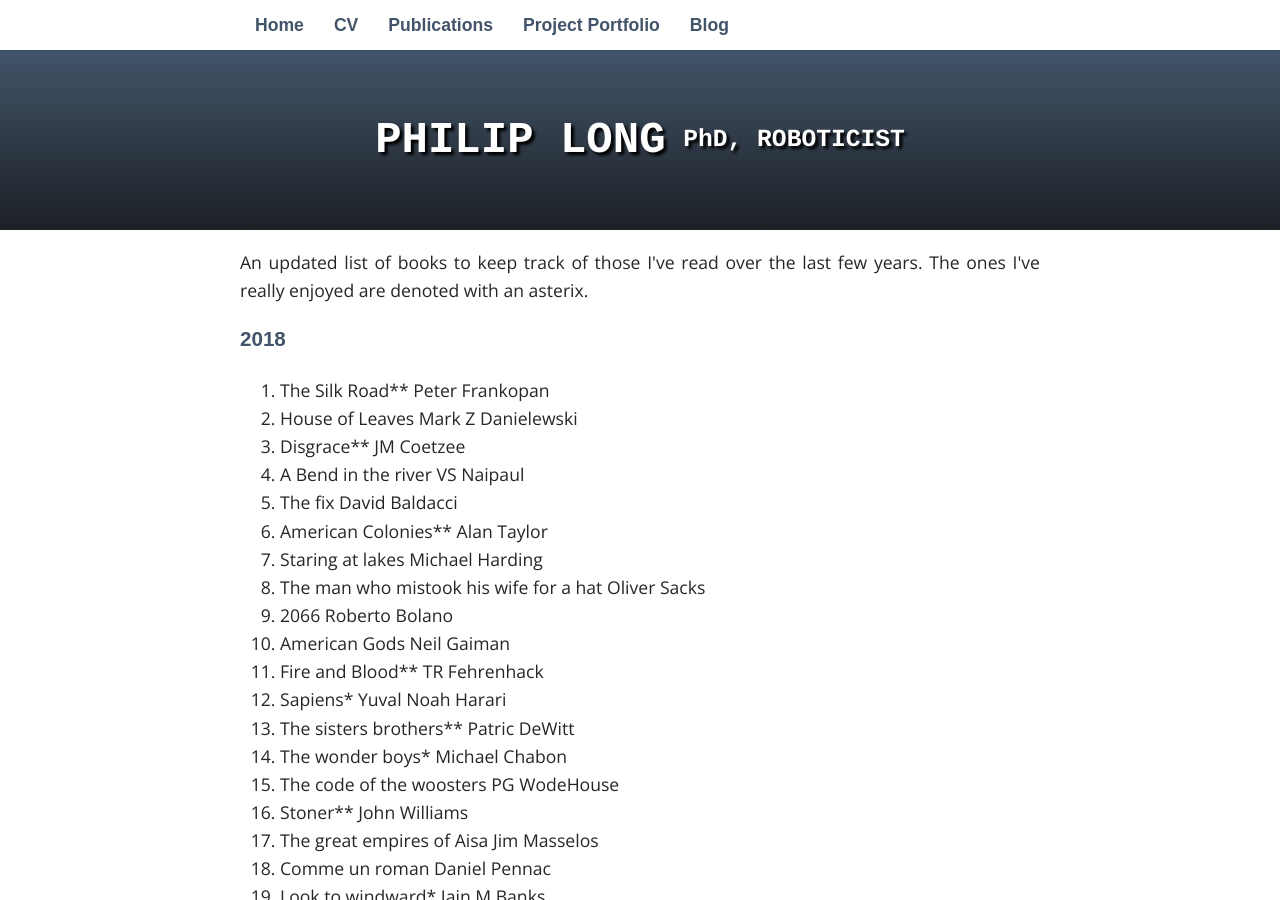
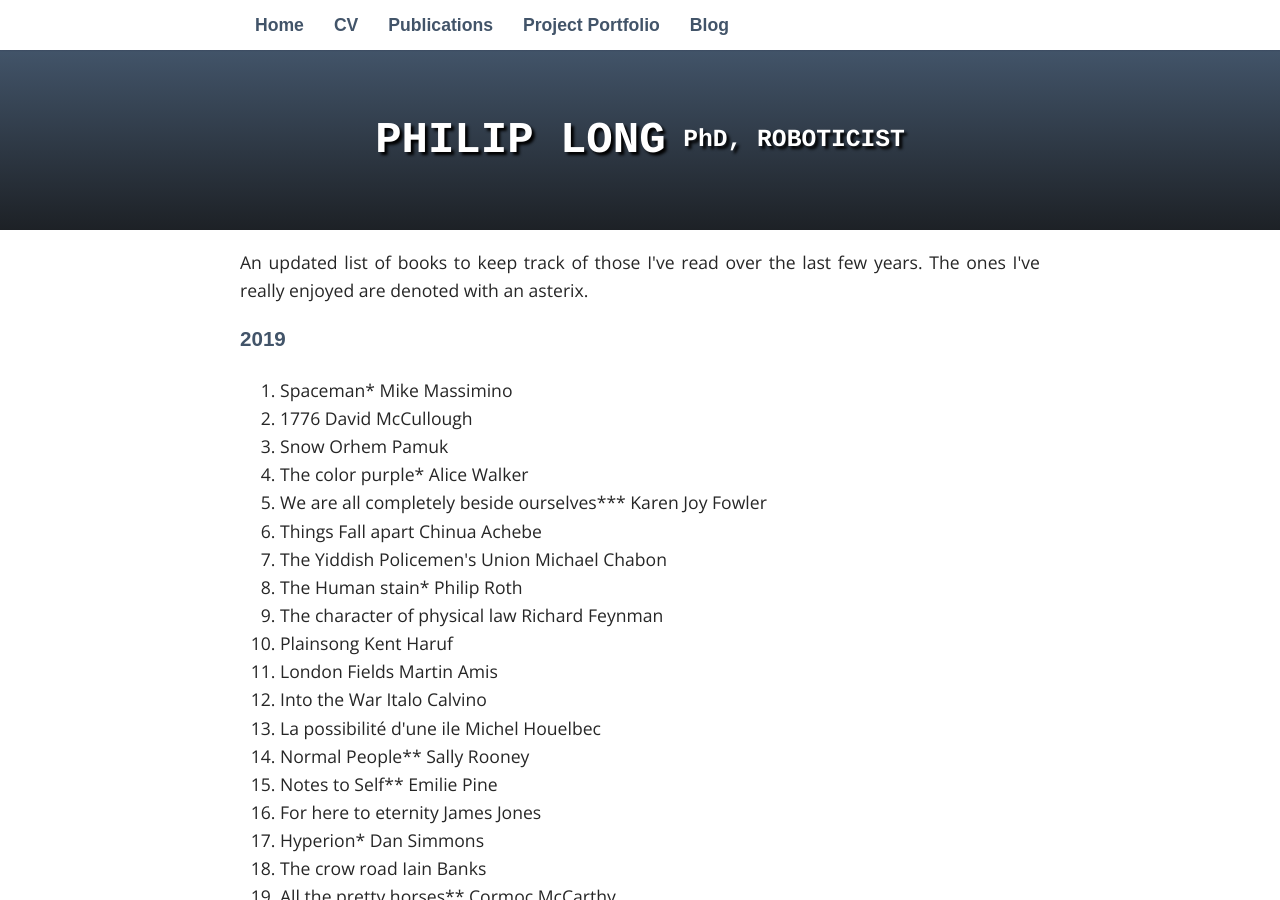
Before and after one commit to philip-long/philip-long.github.io, a Jekyll site: the page built from _posts/2018-12-29-Books.md, in a window 1280 px wide and 900 px high. Built offline with Jekyll 4.4.1, drawn with Linux system fonts in a browser that asks for light colours; nearby versions of some CDN libraries; some web fonts are replaced; library files that are not in the unit come from our copies; some of the changed text lies outside the part shown.

Commit message:
Update 2018-12-29-Books.md

```diff
--- a/_posts/2018-12-29-Books.md
+++ b/_posts/2018-12-29-Books.md
@@ -10,6 +10,69 @@ category: [ Books]
 <p>
     An updated list of books to keep track of those I've read over the last few years. The ones I've really enjoyed are denoted with an asterix.
 </p>
+
+
+<h3> 2019</h3>
+<ol>
+<li> Spaceman*  Mike Massimino </li>
+<li> 1776  David McCullough </li>
+<li> Snow  Orhem Pamuk </li>
+<li> The color purple* Alice Walker </li>
+<li> We are all completely beside ourselves*** Karen Joy Fowler </li>
+<li> Things Fall apart Chinua Achebe </li>
+<li> The Yiddish Policemen's Union Michael Chabon </li>
+<li> The Human stain* Philip Roth </li>
+<li> The character of physical law Richard Feynman</li>
+<li> Plainsong Kent Haruf</li>
+<li> London Fields Martin Amis</li>
+<li> Into the War Italo Calvino</li>
+<li> La possibilité d'une ile Michel Houelbec</li>
+<li> Normal People** Sally Rooney</li>
+<li> Notes to Self** Emilie Pine</li>
+<li> For here to eternity James Jones</li>
+<li> Hyperion* Dan Simmons</li>
+<li> The crow road Iain Banks</li>
+<li> All the pretty horses** Cormoc McCarthy</li>
+<li> A hearting breaking work of staggering genius** Dave Eggers</li>
+<li> That they may face the rising sun*** John McGahern</li>
+<li> The Hydrogen Sonata Ian M Banks</li>
+<li> La panthére des neiges Sylvain Tesson</li>
+</ol>
+
+
+<h3> 2017</h3>
+
+<ol>
+<li> The Sellout**  Paul Beatty </li>
+<li> Spring Snow  Yukio Mishima </li>
+<li> The once and future king  TH White </li>
+<li> Fifteen decisive battles of the world*  Edward Creasy </li>
+<li> If this is a man***  Primo Levi </li>
+<li> The truce  Primo Levi </li>
+<li> Sabbath's theatre*  Philip Roth </li>
+<li> Empire Falls*  Richard Russo </li>
+<li> Blackwater*  Joyce Carol Oates </li>
+<li> Stranger in a strange land  Robert Heinlein </li>
+<li> The glorious cause**  Robert MiddleKauf </li>
+<li> A personal Anthology  Borges </li>
+<li> Rabbit, run*  John Updike </li>
+<li> Revolutionary Road***  Richard Yates </li>
+<li> Underworld  Don DeLillo </li>
+<li> Battle Cry for Freedom*  James McPherson </li>
+<li> Accordion Crimes  Annie Proulx </li>
+<li> Bonfire of the vanities**  Tom Wolfe </li>
+<li> Autumn in the heavenly Kingdom*  Stephen Platt </li>
+<li> India, a History*  John Keay </li>
+<li> The old devils  Kingsley Amis </li>
+<li> The Brief and Wondrous life* of Oscar Wao  Junot Diaz </li>
+<li> The New York Trilogy*  Paul Auster </li>
+</ol>
+
+<br>
+<br>
+
+
+
 
 <h3> 2018</h3>
 
@@ -42,36 +105,6 @@ category: [ Books]
 <br>
 
 
-<h3> 2017</h3>
-
-<ol>
-<li> The Sellout**  Paul Beatty </li>
-<li> Spring Snow  Yukio Mishima </li>
-<li> The once and future king  TH White </li>
-<li> Fifteen decisive battles of the world*  Edward Creasy </li>
-<li> If this is a man***  Primo Levi </li>
-<li> The truce  Primo Levi </li>
-<li> Sabbath's theatre*  Philip Roth </li>
-<li> Empire Falls*  Richard Russo </li>
-<li> Blackwater*  Joyce Carol Oates </li>
-<li> Stranger in a strange land  Robert Heinlein </li>
-<li> The glorious cause**  Robert MiddleKauf </li>
-<li> A personal Anthology  Borges </li>
-<li> Rabbit, run*  John Updike </li>
-<li> Revolutionary Road***  Richard Yates </li>
-<li> Underworld  Don DeLillo </li>
-<li> Battle Cry for Freedom*  James McPherson </li>
-<li> Accordion Crimes  Annie Proulx </li>
-<li> Bonfire of the vanities**  Tom Wolfe </li>
-<li> Autumn in the heavenly Kingdom*  Stephen Platt </li>
-<li> India, a History*  John Keay </li>
-<li> The old devils  Kingsley Amis </li>
-<li> The Brief and Wondrous life* of Oscar Wao  Junot Diaz </li>
-<li> The New York Trilogy*  Paul Auster </li>
-</ol>
-
-<br>
-<br>
 
 
 
```
